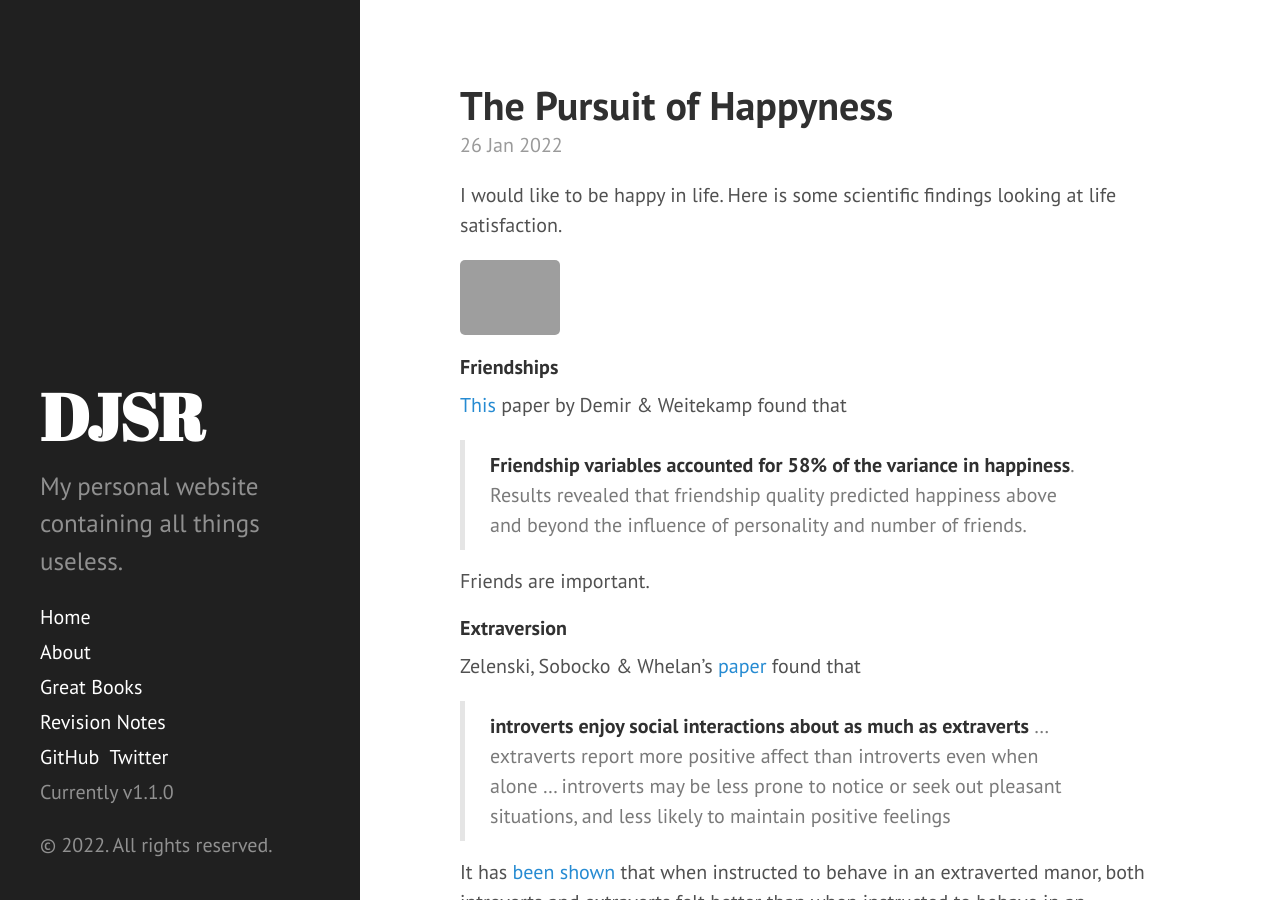
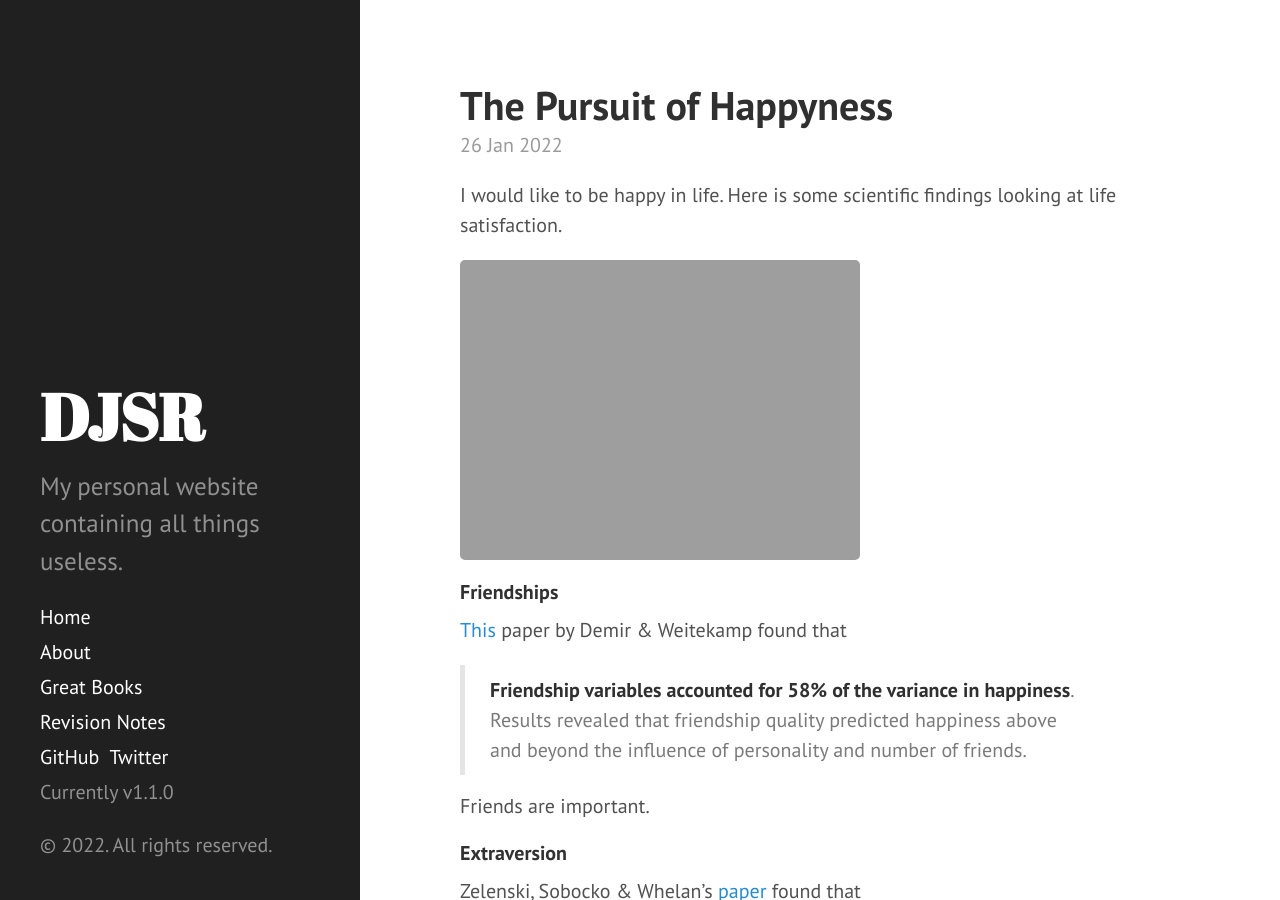
Before and after one commit to dansomrob/dansomrob.github.io, a Jekyll site: the page built from _posts/2022-01-26-happiness.md, in a window 1280 px wide and 900 px high. Built offline with Jekyll 4.4.1, drawn with Linux system fonts in a browser that asks for light colours.

Commit message:
Update 2022-01-26-happiness.md

```diff
--- a/_posts/2022-01-26-happiness.md
+++ b/_posts/2022-01-26-happiness.md
@@ -4,7 +4,7 @@ title: The Pursuit of Happyness
 ---
 I would like to be happy in life. Here is some scientific findings looking at life satisfaction.
 
-![The Pursuit of Happyness]({{ site.url }}/assets/images/willsmith.jpg){:width="100px"}
+![The Pursuit of Happyness]({{ site.url }}/assets/images/willsmith.jpg){:width="400px"}
 
 #### Friendships
 
```
